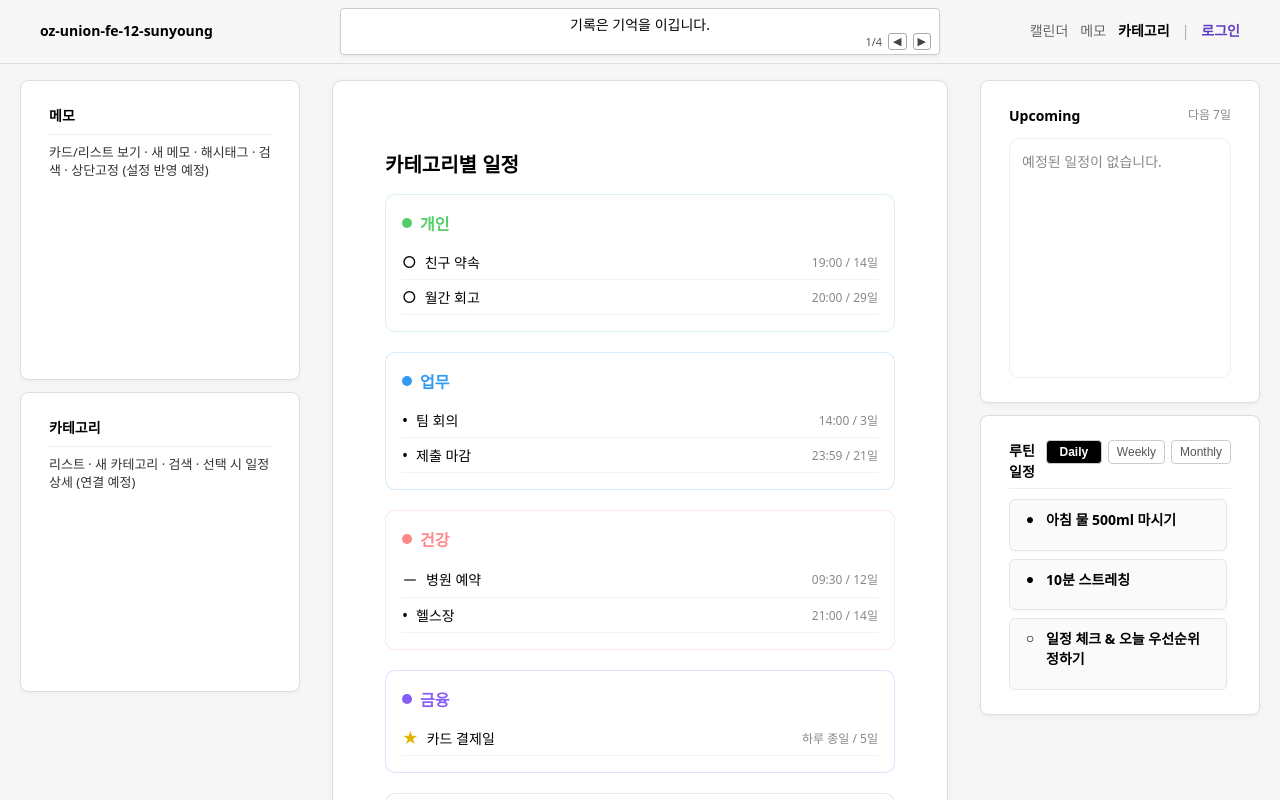
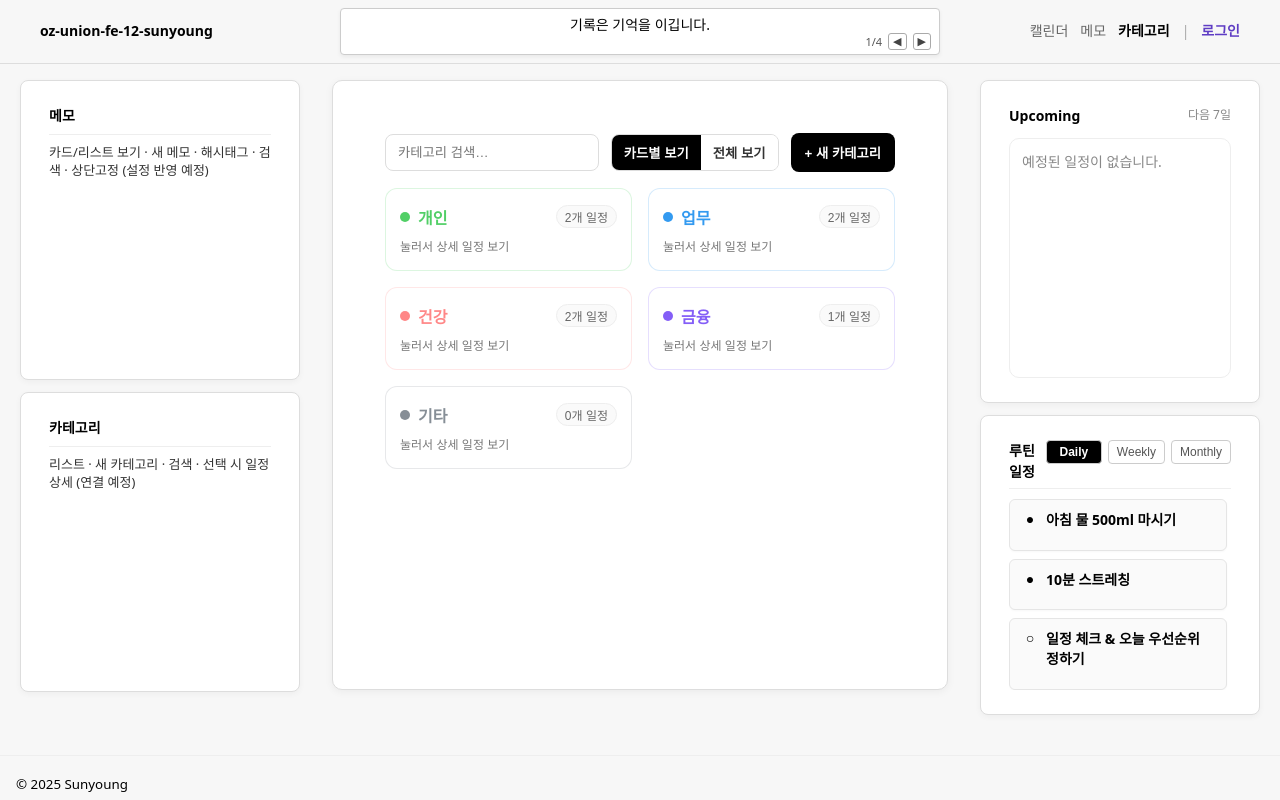
Before and after one commit to sunyoug3598/oz-union-fe-12-sunyoung, a React (Vite) app in the folder client/: page /categories in a window 1280 px wide. Shown: the top 800 px of the page. Built offline with nearby package versions, Linux system fonts and the light colour scheme.

Commit message:
feat(category): 카드 그리드/검색/새 카테고리 추가 + 카테고리별 일정 모달

```diff
--- /dev/null
+++ b/client/src/app/store/categoriesStore.js
@@ -0,0 +1,32 @@
+import { create } from "zustand";
+
+// 초기 카테고리 (필요시 더 추가/삭제 가능)
+const INIT = ["개인", "업무", "건강", "금융", "기타"];
+
+export const useCategories = create((set, get) => ({
+  categories: INIT,
+
+  // 카테고리 추가 (중복 방지)
+  addCategory: (name) => {
+    const n = (name || "").trim();
+    if (!n) return;
+    const cur = get().categories;
+    if (cur.includes(n)) return;
+    set({ categories: [...cur, n] });
+  },
+
+  // (옵션) 카테고리 이름 변경
+  renameCategory: (oldName, newName) => {
+    const n = (newName || "").trim();
+    if (!oldName || !n) return;
+    set((state) => ({
+      categories: state.categories.map((c) => (c === oldName ? n : c)),
+    }));
+  },
+
+  // (옵션) 카테고리 삭제
+  removeCategory: (name) =>
+    set((state) => ({
+      categories: state.categories.filter((c) => c !== name),
+    })),
+}));
--- a/client/src/features/category/pages/CategoryPage.jsx
+++ b/client/src/features/category/pages/CategoryPage.jsx
@@ -1,37 +1,269 @@
-import { useMemo } from "react";
+import { useMemo, useState } from "react";
 import { useEvents } from "../../../app/store/eventsStore";
+import { useCategories } from "../../../app/store/categoriesStore";
 import { CATEGORY_COLORS, getIconChar, getIconColor } from "../../../app/constants/uiTokens";
+import Modal from "../../../shared/components/Modal";
 
+/**
+ * UI 개요
+ * - 상단 바: 검색, 보기 토글(전체/카드), 새 카테고리 버튼
+ * - 카드 그리드: 카테고리별 카드(이름/색/건수). 클릭 시 모달로 일정 리스트 표시
+ */
 export default function CategoryPage() {
   const { getAll } = useEvents();
+  const { categories, addCategory } = useCategories();
 
+  const [query, setQuery] = useState("");
+  const [mode, setMode] = useState("cards"); // 'cards' | 'all'
+  const [activeCat, setActiveCat] = useState(null); // 모달로 띄울 카테고리
+
+  const all = getAll();
+
+  // 카테고리별 일정 묶기
   const grouped = useMemo(() => {
-    const all = getAll();
-    const result = { 개인: [], 업무: [], 건강: [], 금융: [], 기타: [] };
+    const result = {};
+    categories.forEach((c) => (result[c] = []));
     Object.entries(all).forEach(([day, list]) => {
       list.forEach((ev) => {
-        const key = ev.category || "기타";
-        result[key].push({ ...ev, day: Number(day) });
+        const cat = ev.category || "기타";
+        if (!result[cat]) result[cat] = [];
+        result[cat].push({ ...ev, day: Number(day) });
       });
     });
     return result;
-  }, [getAll]);
+  }, [all, categories]);
 
-  return (
-    <div style={{ padding: "20px 16px" }}>
-      <h2 style={{ fontSize: 20, fontWeight: 700, marginBottom: 16 }}>카테고리별 일정</h2>
-      <div style={{ display: "grid", gap: 20 }}>
-        {Object.keys(grouped).map((cat) => (
-          <CategorySection key={cat} name={cat} items={grouped[cat]} />
+  // 검색 필터
+  const filteredCats = useMemo(() => {
+    const q = query.trim().toLowerCase();
+    if (!q) return categories;
+    return categories.filter((c) => c.toLowerCase().includes(q));
+  }, [categories, query]);
+
+  // '전체보기' 모드용: 한 번에 리스트 나열
+  if (mode === "all") {
+    return (
+      <div style={{ padding: "20px 16px", display: "grid", gap: 16 }}>
+        <HeaderBar
+          query={query}
+          onQuery={setQuery}
+          mode={mode}
+          onMode={setMode}
+          onCreate={() => {
+            const name = window.prompt("새 카테고리 이름을 입력하세요.");
+            if (name) addCategory(name);
+          }}
+        />
+        {filteredCats.map((cat) => (
+          <CategorySection key={cat} name={cat} items={grouped[cat] || []} />
         ))}
       </div>
+    );
+  }
+
+  // '카드' 모드
+  return (
+    <div style={{ padding: "20px 16px", display: "grid", gap: 16 }}>
+      <HeaderBar
+        query={query}
+        onQuery={setQuery}
+        mode={mode}
+        onMode={setMode}
+        onCreate={() => {
+          const name = window.prompt("새 카테고리 이름을 입력하세요.");
+          if (name) addCategory(name);
+        }}
+      />
+
+      {/* 카드 그리드 */}
+      <div
+        style={{
+          display: "grid",
+          gridTemplateColumns: "repeat( auto-fill, minmax(220px, 1fr) )",
+          gap: 16,
+        }}
+      >
+        {filteredCats.map((cat) => {
+          const count = (grouped[cat] || []).length;
+          return (
+            <CategoryCard
+              key={cat}
+              name={cat}
+              count={count}
+              onClick={() => setActiveCat(cat)}
+            />
+          );
+        })}
+      </div>
+
+      {/* 카테고리 클릭 → 모달로 해당 일정 목록 */}
+      <Modal
+        open={!!activeCat}
+        onClose={() => setActiveCat(null)}
+        title={`${activeCat ?? ""} 일정`}
+      >
+        <CategoryList name={activeCat ?? ""} items={grouped[activeCat ?? ""] || []} />
+      </Modal>
     </div>
+  );
+}
+
+/* ───────── 구성 요소들 ───────── */
+
+function HeaderBar({ query, onQuery, mode, onMode, onCreate }) {
+  return (
+    <div
+      style={{
+        display: "grid",
+        gridTemplateColumns: "1fr auto auto",
+        alignItems: "center",
+        gap: 12,
+      }}
+    >
+      <input
+        placeholder="카테고리 검색…"
+        value={query}
+        onChange={(e) => onQuery(e.target.value)}
+        style={{
+          width: "100%",
+          padding: "10px 12px",
+          borderRadius: 8,
+          border: "1px solid #ddd",
+          outline: "none",
+        }}
+      />
+
+      <div
+        style={{
+          display: "inline-flex",
+          border: "1px solid #ddd",
+          borderRadius: 8,
+          overflow: "hidden",
+        }}
+      >
+        <ToggleBtn active={mode === "cards"} onClick={() => onMode("cards")}>
+          카드별 보기
+        </ToggleBtn>
+        <ToggleBtn active={mode === "all"} onClick={() => onMode("all")}>
+          전체 보기
+        </ToggleBtn>
+      </div>
+
+      <button
+        onClick={onCreate}
+        style={{
+          border: "none",
+          borderRadius: 8,
+          padding: "10px 14px",
+          background: "#000",
+          color: "#fff",
+          fontWeight: 700,
+          cursor: "pointer",
+        }}
+      >
+        + 새 카테고리
+      </button>
+    </div>
+  );
+}
+
+function ToggleBtn({ active, onClick, children }) {
+  return (
+    <button
+      onClick={onClick}
+      style={{
+        padding: "8px 12px",
+        background: active ? "#000" : "#fff",
+        color: active ? "#fff" : "#333",
+        border: "none",
+        cursor: "pointer",
+        fontWeight: 600,
+      }}
+    >
+      {children}
+    </button>
+  );
+}
+
+function CategoryCard({ name, count, onClick }) {
+  const color = CATEGORY_COLORS[name] || "#adb5bd";
+  return (
+    <button
+      onClick={onClick}
+      style={{
+        textAlign: "left",
+        border: `1px solid ${color}33`,
+        background: "#fff",
+        borderRadius: 12,
+        padding: "16px 14px",
+        cursor: "pointer",
+        display: "grid",
+        gap: 8,
+      }}
+    >
+      <div style={{ display: "flex", alignItems: "center", gap: 8 }}>
+        <span style={{ width: 10, height: 10, borderRadius: "50%", background: color }} />
+        <strong style={{ fontSize: 16, color }}>{name}</strong>
+        <span
+          style={{
+            marginLeft: "auto",
+            fontSize: 12,
+            color: "#666",
+            border: "1px solid #eee",
+            padding: "2px 8px",
+            borderRadius: 999,
+            background: "#fafafa",
+          }}
+        >
+          {count}개 일정
+        </span>
+      </div>
+      <div style={{ fontSize: 12, color: "#777" }}>눌러서 상세 일정 보기</div>
+    </button>
+  );
+}
+
+function CategoryList({ name, items }) {
+  if (!items || items.length === 0) {
+    return <div style={{ color: "#777" }}>등록된 일정이 없습니다.</div>;
+  }
+  return (
+    <ul style={{ listStyle: "none", padding: 0, margin: 0, display: "grid", gap: 8 }}>
+      {items.map((ev) => (
+        <li
+          key={ev.id}
+          style={{
+            border: "1px solid #eaeaea",
+            borderRadius: 8,
+            padding: "10px 12px",
+            display: "flex",
+            alignItems: "center",
+            gap: 8,
+            background: "#fafafa",
+          }}
+        >
+          <span
+            style={{
+              color: getIconColor(ev.icon),
+              fontWeight: getIconChar(ev.icon) === "★" ? 700 : 400,
+              minWidth: 16,
+              textAlign: "center",
+            }}
+          >
+            {getIconChar(ev.icon)}
+          </span>
+          <span style={{ fontSize: 14 }}>{ev.title}</span>
+          <span style={{ fontSize: 12, color: "#888", marginLeft: "auto" }}>
+            {ev.timeLabel || "시간 미정"} / {ev.day}일
+          </span>
+        </li>
+      ))}
+    </ul>
   );
 }
 
 function CategorySection({ name, items }) {
   const color = CATEGORY_COLORS[name] || "#adb5bd";
-
   return (
     <section
       style={{
@@ -41,15 +273,8 @@ function CategorySection({ name, items }) {
         background: "#fff",
       }}
     >
-      <header
-        style={{
-          display: "flex",
-          alignItems: "center",
-          gap: 8,
-          marginBottom: 10,
-        }}
-      >
-        <span style={{ width: 10, height: 10, borderRadius: "50%", background: color }}></span>
+      <header style={{ display: "flex", alignItems: "center", gap: 8, marginBottom: 10 }}>
+        <span style={{ width: 10, height: 10, borderRadius: "50%", background: color }} />
         <h3 style={{ margin: 0, fontSize: 16, fontWeight: 600, color }}>{name}</h3>
       </header>
 
```
